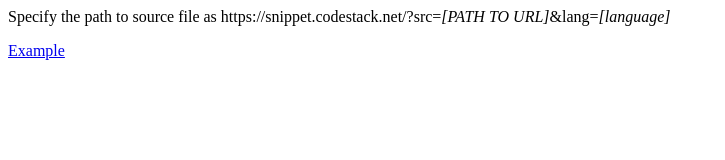
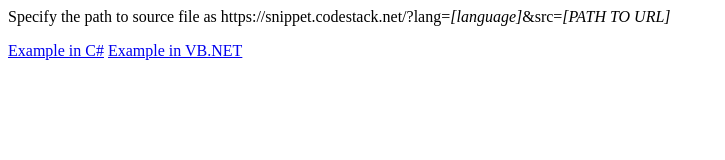
Before and after one commit to codestack-net/snippet, a plain HTML site: page examples/open-page.html in a window 1280 px wide. Shown: the whole page, without its empty margins (0-725 px from the left). Drawn offline with Linux system fonts and the light colour scheme.

Commit message:
Added vb.net example

```diff
--- a/examples/open-page.html
+++ b/examples/open-page.html
@@ -1,6 +1,7 @@
 <html>
 <body>
-    <p>Specify the path to source file as https://snippet.codestack.net/?src=<i>[PATH TO URL]</i>&lang=<i>[language]</i></p>
-    <a href="https://snippet.codestack.net/?src=https://snippet.codestack.net/examples/hello-world.cs&lang=cs">Example</a>
+    <p>Specify the path to source file as https://snippet.codestack.net/?lang=<i>[language]</i>&src=<i>[PATH TO URL]</i></p>
+    <a href="https://snippet.codestack.net/?lang=cs&src=https://snippet.codestack.net/examples/hello-world.cs">Example in C#</a>
+	<a href="https://snippet.codestack.net/?lang=vb&src=https://snippet.codestack.net/examples/hello-world.vb">Example in VB.NET</a>
 </body>
 </html>
```
Also changed, not shown: examples/embed-page.html (+5 -1 lines), 1 other file.
